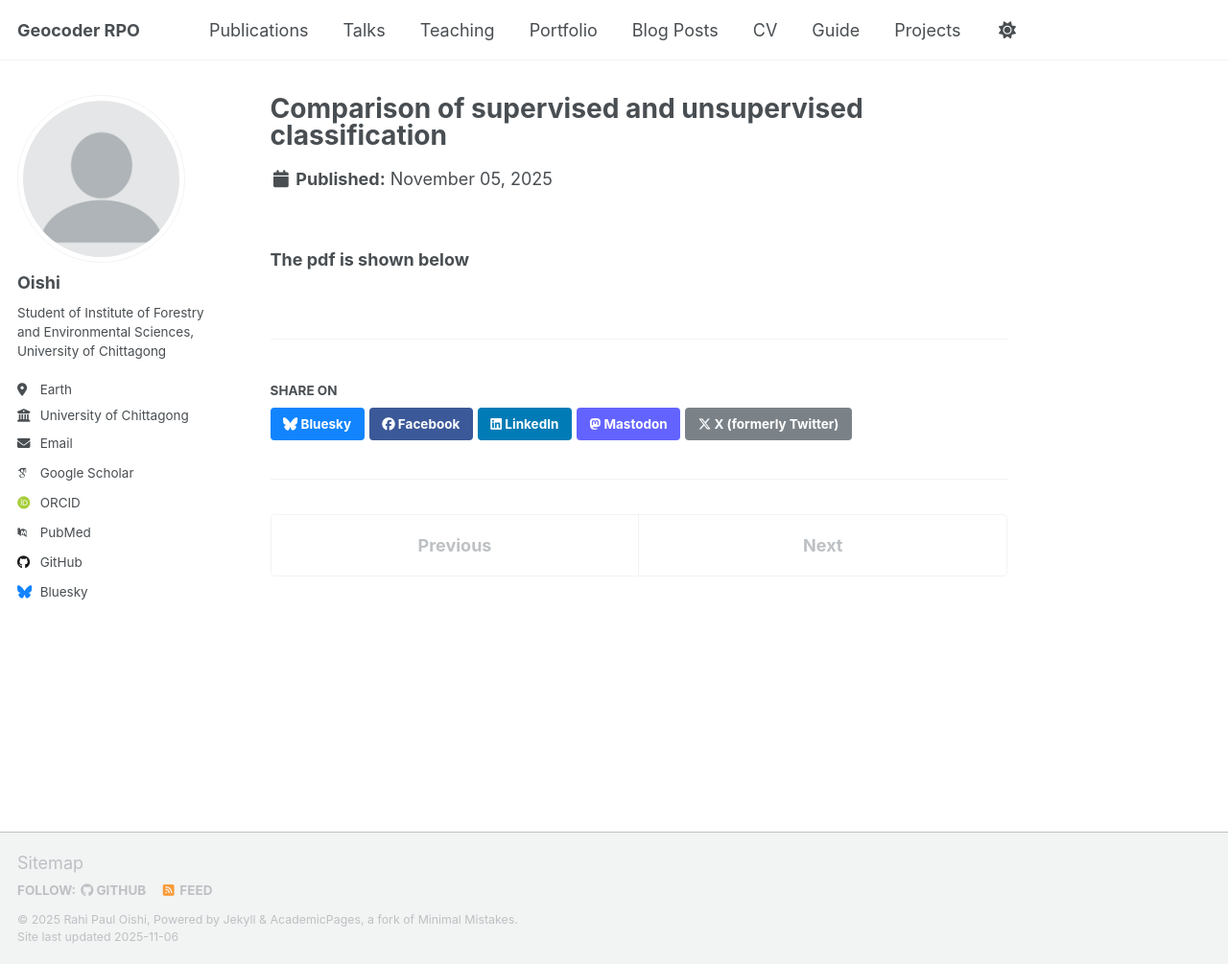
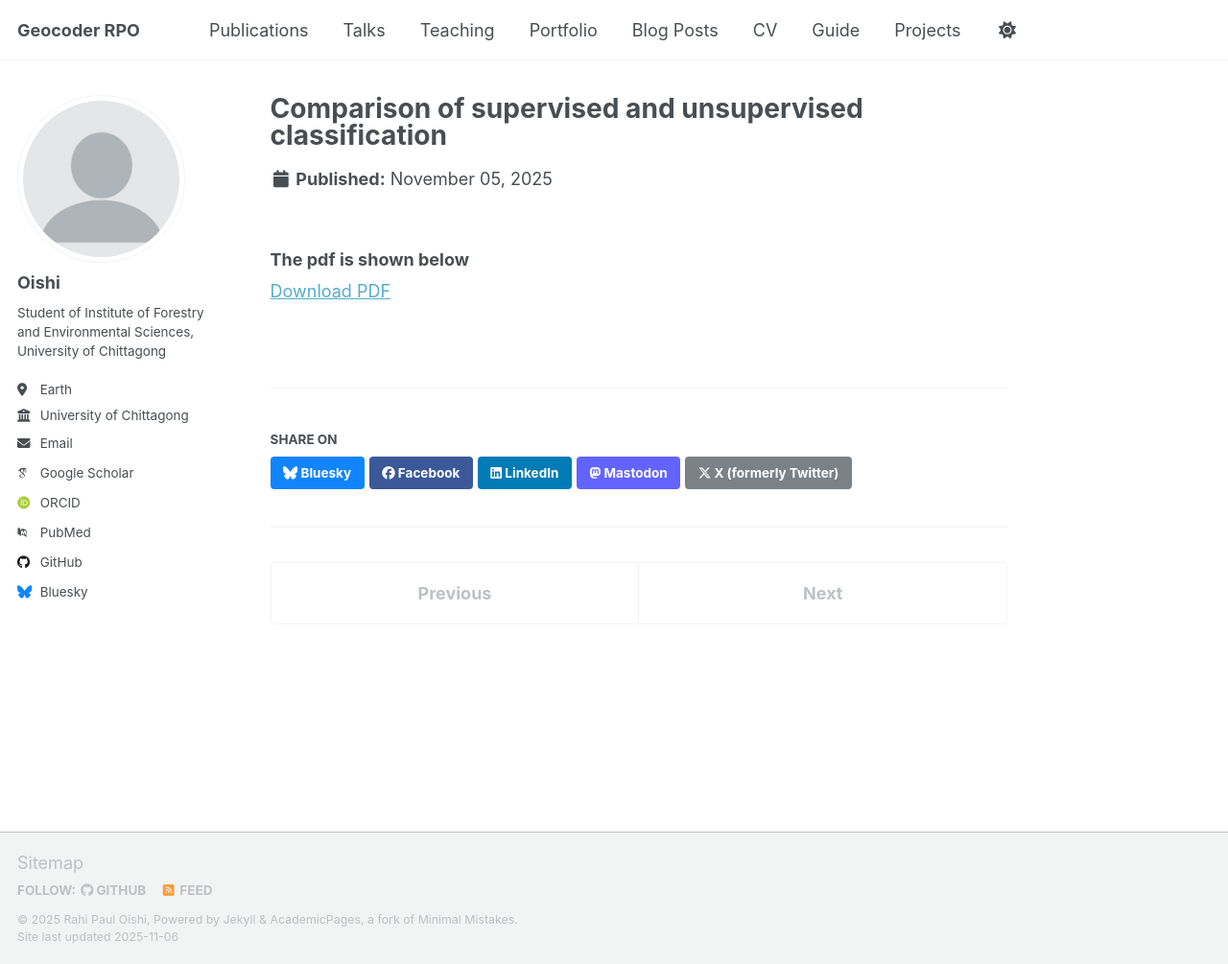
Before and after one commit to oishi-12/oishi-12.github.io, a Jekyll site: the page built from _projects/2025-11-05-pdf.md, in a window 1280 px wide and 1005 px high. Shown: the whole window at 96% size. Built offline with Jekyll 4.4.1, drawn with Linux system fonts in a browser that asks for light colours; some web fonts are replaced; a script that is not in the unit is left out.

Commit message:
pdf added

```diff
--- a/_projects/2025-11-05-pdf.md
+++ b/_projects/2025-11-05-pdf.md
@@ -6,4 +6,4 @@ excerpt: "See the pdf here"
 ---
 
 ### The pdf is shown below
-<!-- [Download PDF](https://oishi-12/oishi-12.github.io/files/Comparison_of_Supervised_and_Unsupervised_Classification_for_LULC_Mapping_of_Hathazari_Upazilla.pdf) -->
+[Download PDF](https://oishi-12/oishi-12.github.io/files/Comparison_of_Supervised_and_Unsupervised_Classification_for_LULC_Mapping_of_Hathazari_Upazilla.pdf)
```
